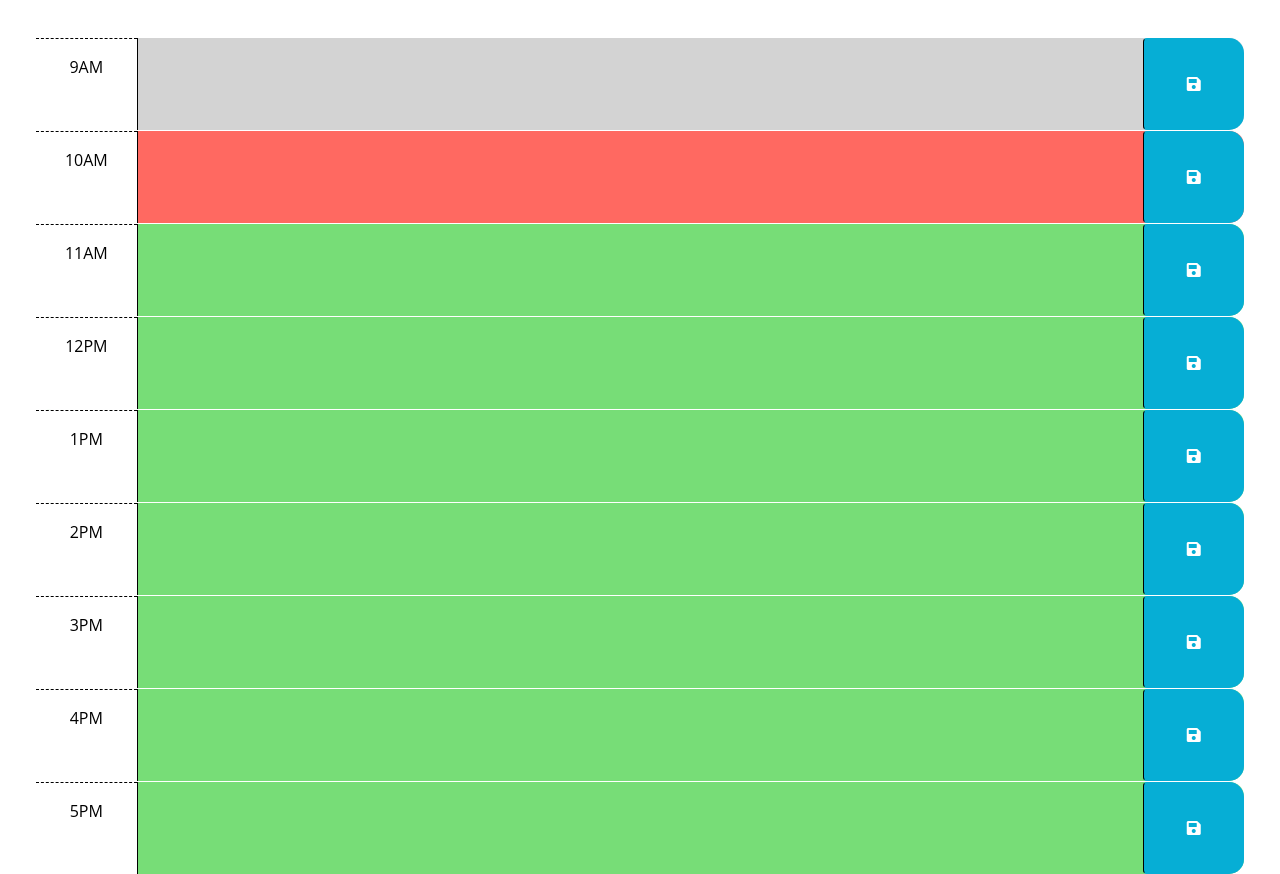
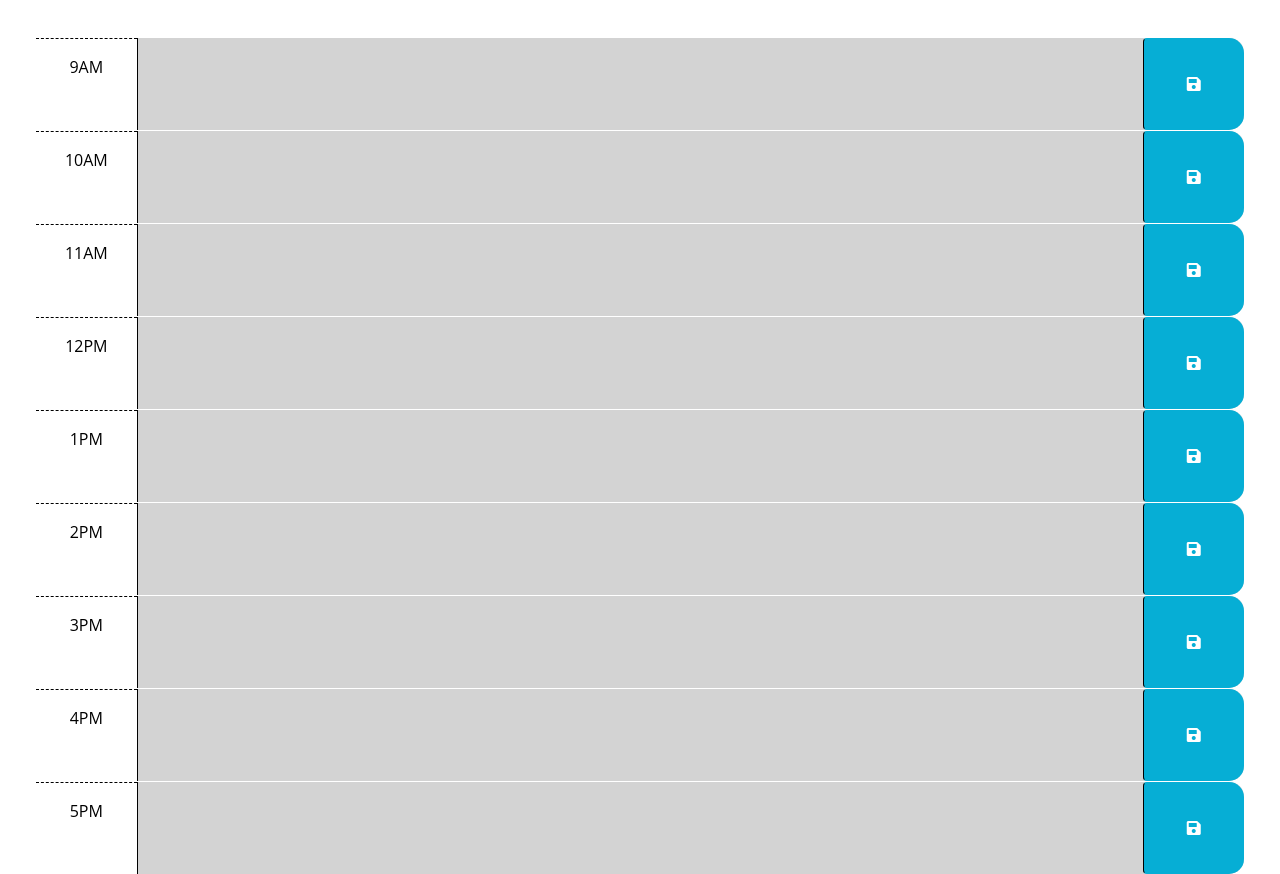
Before and after one commit to jdperson/daily-planner, a plain HTML site: page index.html in a window 1280 px wide. Shown: the part 260-1134 px from the top of the page. Drawn offline with nearby package versions, Linux system fonts and the light colour scheme.

Commit message:
added past/present/future and load text functionality

```diff
--- a/assets/js/script.js
+++ b/assets/js/script.js
@@ -8,11 +8,11 @@ $(document).ready(function () {
   // function? How can DOM traversal be used to get the "hour-x" id of the
   // time-block containing the button that was clicked? How might the id be
   // useful when saving the description in local storage?
-  var saveBtn = $(".saveBtn");
-  saveBtn.on("click", function (event) {
+  var saveBtns = $(".saveBtn");
+  saveBtns.on("click", function (event) {
     event.preventDefault();
 
-    var hour = $(this).parent().attr("id").slice();
+    var hour = $(this).parent().attr("id").split("-")[1];
     var input = $(this).parent().children().eq(1).val();
 
     localStorage.setItem(hour, input);
@@ -23,11 +23,30 @@ $(document).ready(function () {
   // attribute of each time-block be used to conditionally add or remove the
   // past, present, and future classes? How can Day.js be used to get the
   // current hour in 24-hour time?
+  var currentHour = dayjs().format("H");
+  $(".time-block").each(function  () {
+    var hour = parseInt($(this).attr("id").split("-")[1]);
+
+    if (hour < currentHour) {
+      $(this).removeClass("present future").addClass("past");
+    } else if (hour == currentHour) {
+      $(this).removeClass("past future").addClass("present");
+    } else {
+      $(this).removeClass("past present").addClass("future");
+    }
+  })
 
   // TODO: Add code to get any user input that was saved in localStorage and set
   // the values of the corresponding textarea elements. HINT: How can the id
   // attribute of each time-block be used to do this?
-  //
+  $(".time-block").each(function  () {
+    var hour = parseInt($(this).attr("id").split("-")[1]);
+    var input = localStorage.getItem(hour);
+
+    if (input) {
+      $(this).find(".description").val(input);
+    }
+  })
   // TODO: Add code to display the current date in the header of the page.
   var currentDay = $("#currentDay");
   currentDay.text(dayjs().format("dddd, MMMM D"));
--- a/index.html
+++ b/index.html
@@ -76,7 +76,7 @@
         </button>
       </div>
 
-      <div id="hour-01" class="row time-block future">
+      <div id="hour-13" class="row time-block future">
         <div class="col-2 col-md-1 hour text-center py-3">1PM</div>
         <textarea class="col-8 col-md-10 description" rows="3"> </textarea>
         <button class="btn saveBtn col-2 col-md-1" aria-label="save">
@@ -84,7 +84,7 @@
         </button>
       </div>
 
-      <div id="hour-02" class="row time-block future">
+      <div id="hour-14" class="row time-block future">
         <div class="col-2 col-md-1 hour text-center py-3">2PM</div>
         <textarea class="col-8 col-md-10 description" rows="3"> </textarea>
         <button class="btn saveBtn col-2 col-md-1" aria-label="save">
@@ -92,7 +92,7 @@
         </button>
       </div>
 
-      <div id="hour-03" class="row time-block future">
+      <div id="hour-15" class="row time-block future">
         <div class="col-2 col-md-1 hour text-center py-3">3PM</div>
         <textarea class="col-8 col-md-10 description" rows="3"> </textarea>
         <button class="btn saveBtn col-2 col-md-1" aria-label="save">
@@ -100,7 +100,7 @@
         </button>
       </div>
 
-      <div id="hour-04" class="row time-block future">
+      <div id="hour-16" class="row time-block future">
         <div class="col-2 col-md-1 hour text-center py-3">4PM</div>
         <textarea class="col-8 col-md-10 description" rows="3"> </textarea>
         <button class="btn saveBtn col-2 col-md-1" aria-label="save">
@@ -108,7 +108,7 @@
         </button>
       </div>
 
-      <div id="hour-05" class="row time-block future">
+      <div id="hour-17" class="row time-block future">
         <div class="col-2 col-md-1 hour text-center py-3">5PM</div>
         <textarea class="col-8 col-md-10 description" rows="3"> </textarea>
         <button class="btn saveBtn col-2 col-md-1" aria-label="save">
```
